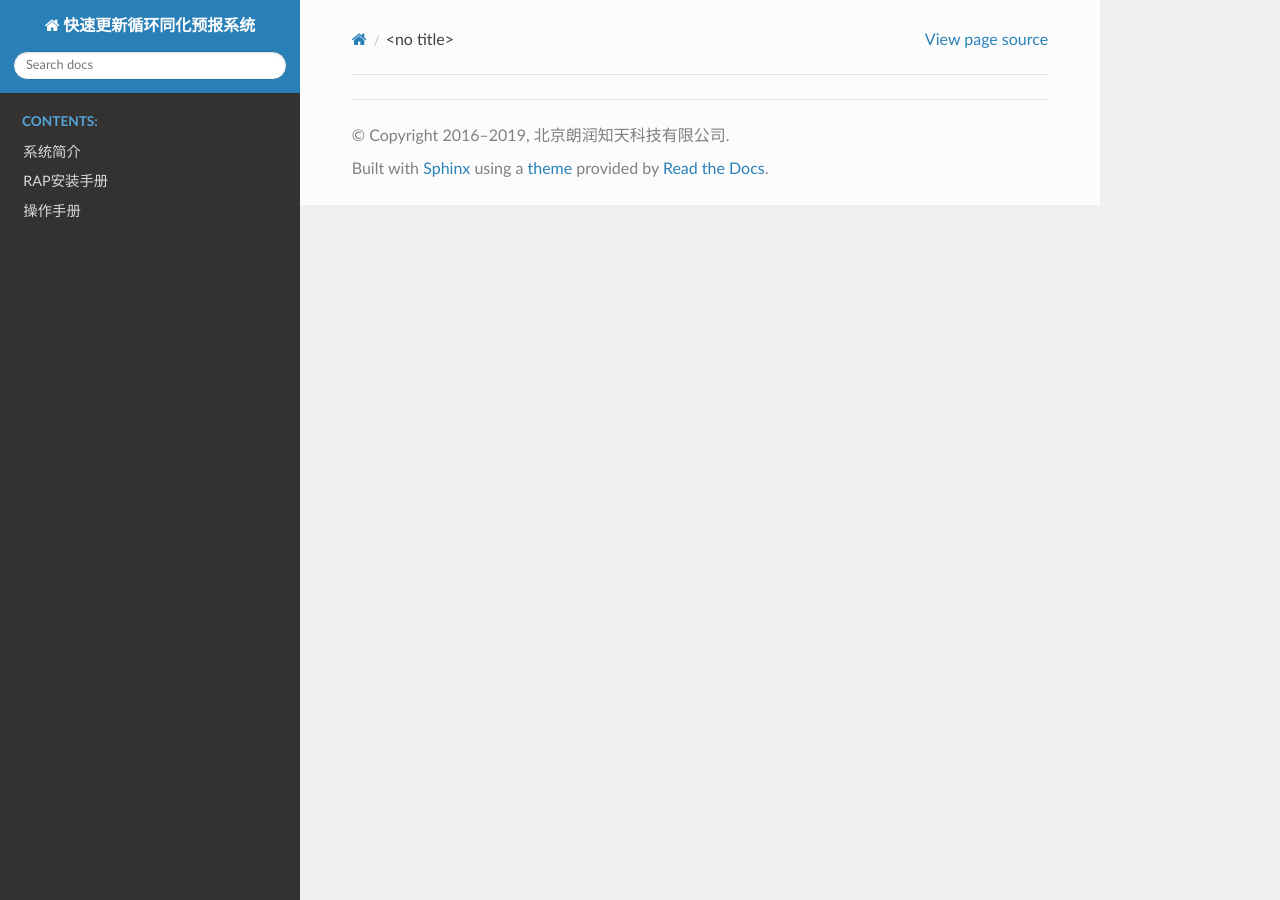
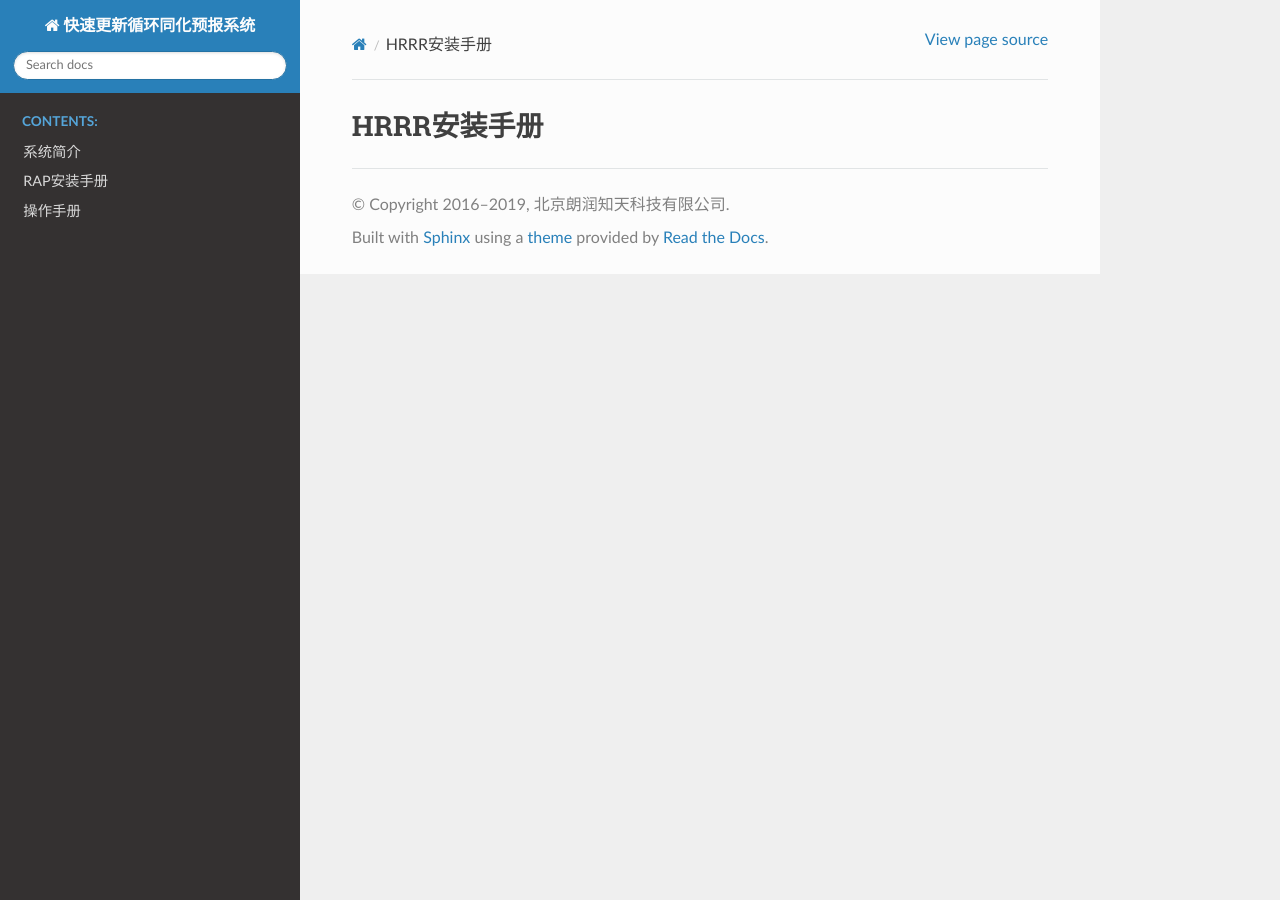
Before and after one commit to Weatherhub/rapdoc, a Sphinx documentation site: the page built from source/installation/hrrr/index.rst, in a window 1280 px wide. Built offline with Sphinx 7.4.7 and the Read the Docs theme 2.0.0, drawn with Linux system fonts in a browser that asks for light colours.

Commit message:
Update index.rst

```diff
--- a/source/installation/hrrr/index.rst
+++ b/source/installation/hrrr/index.rst
@@ -1,2 +1,5 @@
+HRRR安装手册
+###########
+
 .. toctree::
    :titlesonly:
```
